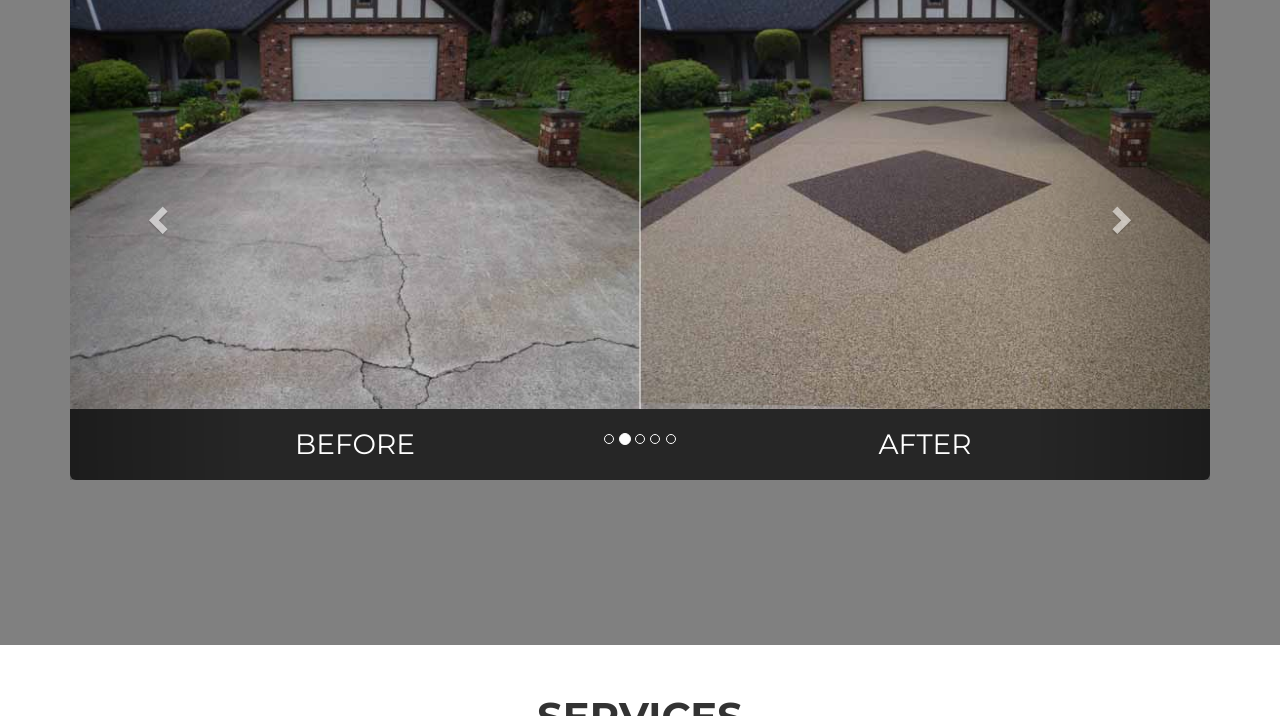
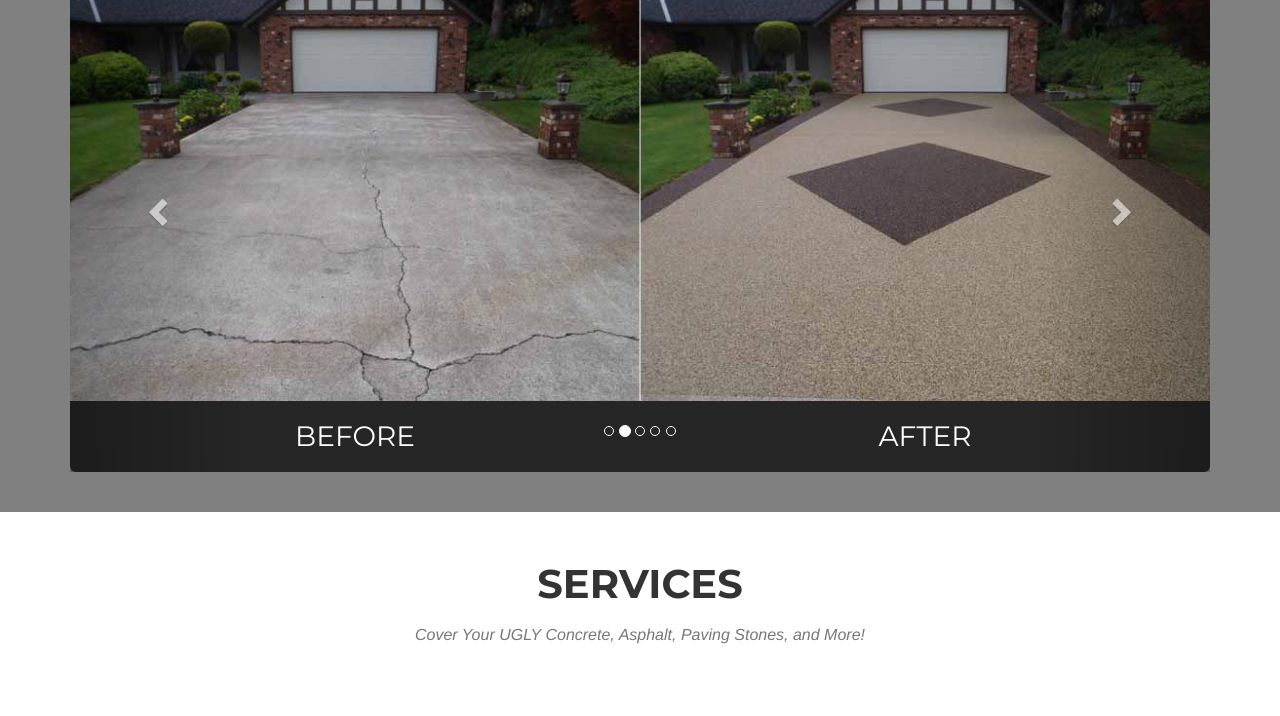
Before and after one commit to SecondChanceConcrete/secondCC, a website: page index.html in a window 1280 px wide. Shown: the part 155-871 px from the top of the page. Drawn offline with nearby package versions, Linux system fonts and the light colour scheme; a web font is replaced by a local one.

Commit message:
make carousel mobile first

```diff
--- a/NOTES.txt
+++ b/NOTES.txt
@@ -4,5 +4,5 @@ DONE Make Nav black background, not transparent
 DONE Reduce Nav padding to 10px from 25px
 DONE In bootstrapp css, change carousel right/left colors
 
-Design carousel mobile first, change height and screen coverage
+DONE Design carousel mobile first, change height and screen coverage
 Make product offering pictures (sierra stone, rubber stone, enduraflake) mid level responsive: The pics of colors are too big at ipad level
--- a/css/custom.css
+++ b/css/custom.css
@@ -12,20 +12,24 @@ header {
 }
 
 #myCarousel{
-    margin-top: 25%;
-    margin-bottom: 15%;
+    margin-top: 10vh;
+    margin-bottom: 5vh;
 }
 
 .carouselPic{
   height:auto;
 }
 
-/*@media (min-width: 768px) {*/
-/*  #myCarousel{*/
-/*    margin-top: none;*/
-    /*height: 12.5vh;*/
-/*  }*/
-/*}*/
+@media (min-width: 370px) {
+  header {
+    height: 100%;
+  }
+
+  #myCarousel{
+    margin-top: 10vh;
+  }
+
+}
 
 .carousel-inner > .item > a > img {
   height: 25vh;
@@ -33,12 +37,11 @@ header {
 @media (min-width: 768px) {
   header {
     background-color:grey;
-    height: 100vh;
+    height: 100%;
   }
 
   #myCarousel{
-    margin-top: 13vh;
-
+    margin-top: 12vh;
   }
 
 }
--- a/index.html
+++ b/index.html
@@ -744,7 +744,7 @@
         <div class="container">
             <div class="row">
                 <div class="col-md-4">
-                    <span class="copyright">Copyright &copy; Second Chance Concrete 2016</span>
+                    <span class="copyright"><small>Copyright &copy; Second Chance Concrete 2016</small></span>
                 </div>
                 <div class="col-md-4">
                     <ul class="list-inline social-buttons">
@@ -1042,13 +1042,16 @@
     $(window).resize(function(){
       console.log($(window).width())
       viewportSize = $(window).width()
-      if (viewportSize>767){
+      if (viewportSize>499){
         $("#titleSCCMobile").replaceWith("<h2 id = 'titleSCCDesktop'>Second Chance Concrete</h2>")
       }
       else{
         $("#titleSCCDesktop").replaceWith("<h6 id = 'titleSCCMobile'>Second Chance Concrete</h6>")
       }
     })
+
+
+
     </script>
 
 
```
